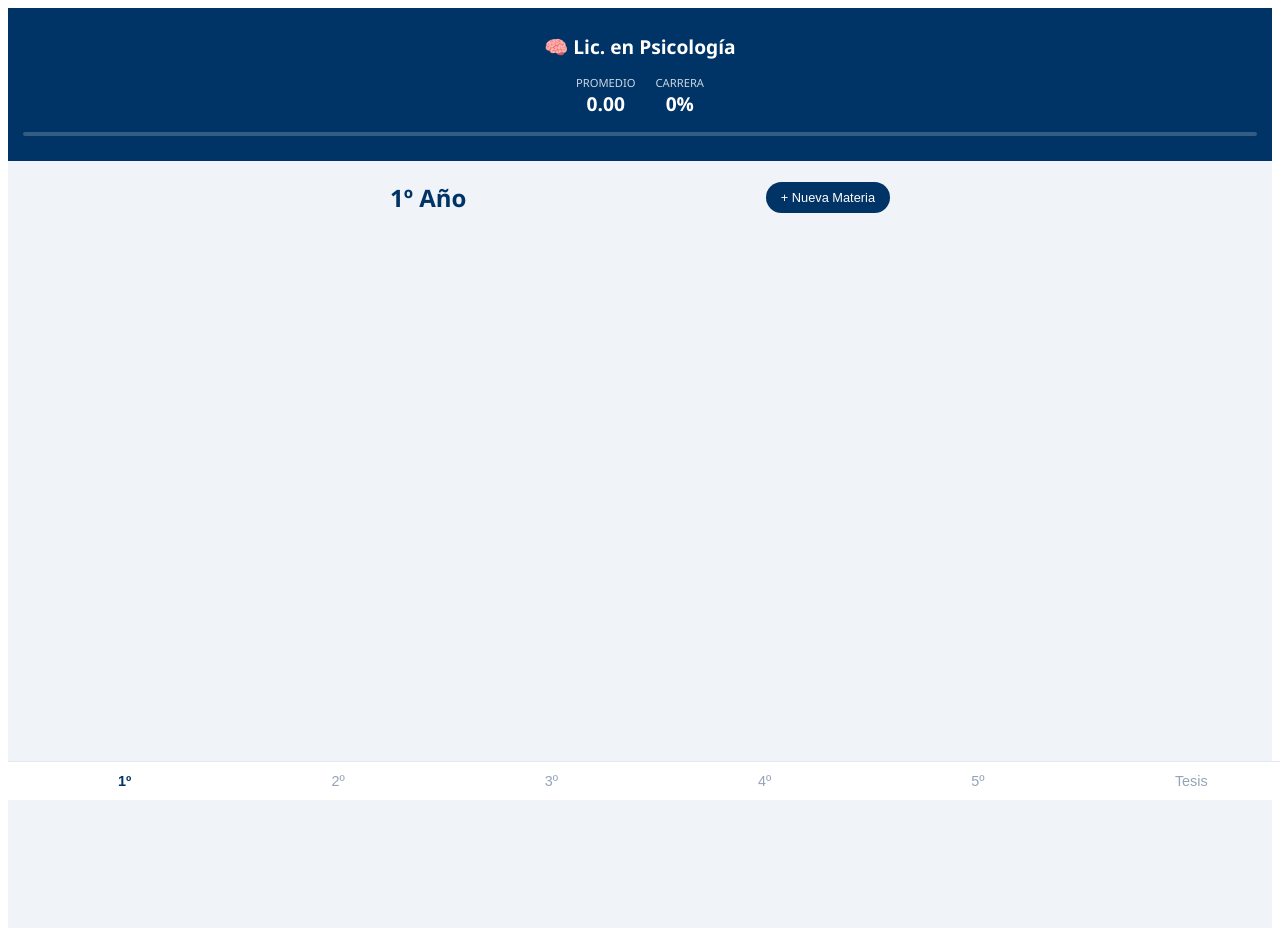
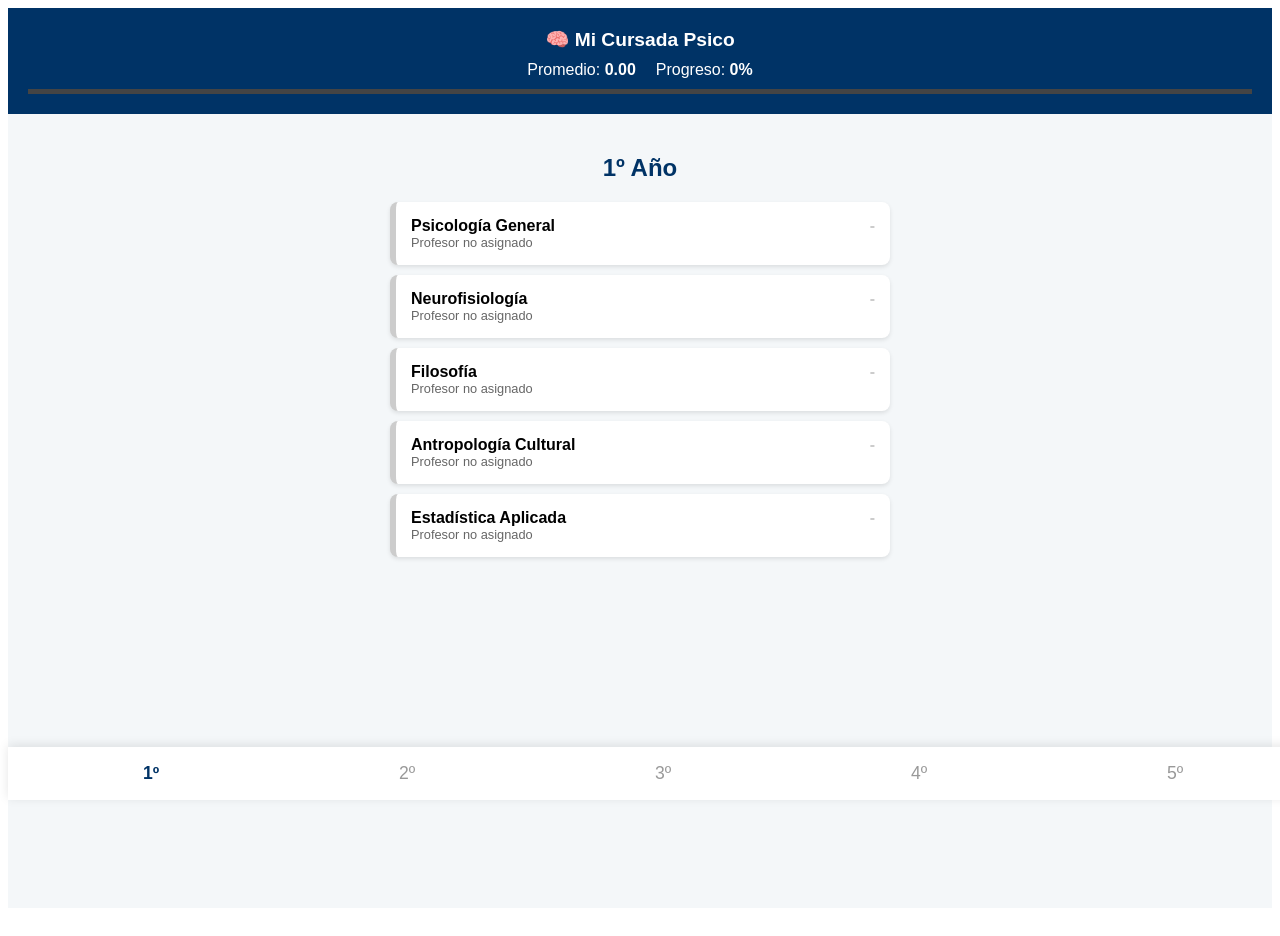
Before and after one commit to elchikyjose-cloud/mycursada, a Next.js app: page / in a window 1280 px wide. Built offline with nearby package versions, Linux system fonts and the light colour scheme.

Commit message:
Update index.js

```diff
--- a/pages/index.js
+++ b/pages/index.js
@@ -1,125 +1,102 @@
 import React, { useState, useEffect } from 'react';
 
+// LISTA COMPLETA DE MATERIAS (Basada en un plan estándar de Lic. en Psicología)
+const PLAN_ESTUDIOS_INICIAL = [
+  { id: 1, año: 1, nombre: "Psicología General", prof: "", p1: "", p2: "", final: "" },
+  { id: 2, año: 1, nombre: "Neurofisiología", prof: "", p1: "", p2: "", final: "" },
+  { id: 3, año: 1, nombre: "Filosofía", prof: "", p1: "", p2: "", final: "" },
+  { id: 4, año: 1, nombre: "Antropología Cultural", prof: "", p1: "", p2: "", final: "" },
+  { id: 5, año: 1, nombre: "Estadística Aplicada", prof: "", p1: "", p2: "", final: "" },
+  { id: 6, año: 2, nombre: "Psicología Evolutiva I", prof: "", p1: "", p2: "", final: "" },
+  { id: 7, año: 2, nombre: "Psicoanálisis: Freud", prof: "", p1: "", p2: "", final: "" },
+  { id: 8, año: 2, nombre: "Psicología Social", prof: "", p1: "", p2: "", final: "" },
+  { id: 9, año: 2, nombre: "Metodología de la Investigación", prof: "", p1: "", p2: "", final: "" },
+  { id: 10, año: 3, nombre: "Psicopatología I", prof: "", p1: "", p2: "", final: "" },
+  { id: 11, año: 3, nombre: "Técnicas de Exploración Psicológica", prof: "", p1: "", p2: "", final: "" },
+  { id: 12, año: 3, nombre: "Psicología Ética y Deontología", prof: "", p1: "", p2: "", final: "" },
+  { id: 13, año: 4, nombre: "Psicología Clínica", prof: "", p1: "", p2: "", final: "" },
+  { id: 14, año: 4, nombre: "Psicología Educacional", prof: "", p1: "", p2: "", final: "" },
+  { id: 15, año: 4, nombre: "Psicología Laboral", prof: "", p1: "", p2: "", final: "" },
+  { id: 16, año: 5, nombre: "Psicología Jurídica", prof: "", p1: "", p2: "", final: "" },
+  { id: 17, año: 5, nombre: "Clínica de Niños y Adolescentes", prof: "", p1: "", p2: "", final: "" },
+  { id: 18, año: 5, nombre: "Trabajo Integrador Final (Tesis)", prof: "", p1: "", p2: "", final: "" }
+];
+
 export default function App() {
+  const [materias, setMaterias] = useState(PLAN_ESTUDIOS_INICIAL);
   const [añoActivo, setAñoActivo] = useState(1);
-  const [materias, setMaterias] = useState([]);
   const [expandida, setExpandida] = useState(null);
 
   useEffect(() => {
-    const datos = localStorage.getItem('psico_plan_v1');
-    if (datos) setMaterias(JSON.parse(datos));
+    const guardado = localStorage.getItem('psico_data_v2');
+    if (guardado) setMaterias(JSON.parse(guardado));
   }, []);
 
   useEffect(() => {
-    localStorage.setItem('psico_plan_v1', JSON.stringify(materias));
+    localStorage.setItem('psico_data_v2', JSON.stringify(materias));
   }, [materias]);
 
-  const agregarMateria = () => {
-    const nombre = prompt("Nombre de la materia (ej: Psicología Evolutiva):");
-    if (!nombre) return;
-    const prof = prompt("Nombre del profesor/titular:");
-
-    const nueva = {
-      id: Date.now(),
-      nombre,
-      profesor: prof || "A designar",
-      año: añoActivo,
-      p1: "", p2: "", final: "",
-    };
-    setMaterias([...materias, nueva]);
-  };
-
   const actualizarMateria = (id, campo, valor) => {
-    setMaterias(materias.map(m => m.id === id ? { ...m, [campo]: valor } : m));
-  };
-
-  const eliminarMateria = (id) => {
-    if(confirm("¿Eliminar materia del plan?")) {
-      setMaterias(materias.filter(m => m.id !== id));
-    }
-  };
-
-  const obtenerColores = (final) => {
-    if (!final || final === "") return { bg: '#fff', border: '#ddd', text: '#1a73e8' };
-    const n = parseFloat(final);
-    if (n >= 7) return { bg: '#e6ffed', border: '#52c41a', text: '#52c41a' }; // Promocionada
-    if (n >= 4) return { bg: '#fffbe6', border: '#fadb14', text: '#faad14' }; // Regular
-    return { bg: '#fff1f0', border: '#f5222d', text: '#f5222d' }; // Final pendiente/Recuperatorio
+    setMaterias(prev => prev.map(m => m.id === id ? { ...m, [campo]: valor } : m));
   };
 
   const calcularPromedio = () => {
-    const materiasFinalizadas = materias.filter(m => m.final !== "");
-    if (materiasFinalizadas.length === 0) return "0.00";
-    const suma = materiasFinalizadas.reduce((acc, m) => acc + parseFloat(m.final), 0);
-    return (suma / materiasFinalizadas.length).toFixed(2);
+    const aprobadas = materias.filter(m => m.final !== "" && parseFloat(m.final) >= 4);
+    if (aprobadas.length === 0) return "0.00";
+    const suma = aprobadas.reduce((acc, m) => acc + parseFloat(m.final), 0);
+    return (suma / aprobadas.length).toFixed(2);
   };
 
   const porcentajeCarrera = () => {
-    const totalEstimado = 40; // Promedio de materias en Psicología
+    const total = materias.length;
     const aprobadas = materias.filter(m => parseFloat(m.final) >= 4).length;
-    return Math.min(Math.round((aprobadas / totalEstimado) * 100), 100);
+    return Math.round((aprobadas / total) * 100);
+  };
+
+  const getColor = (final) => {
+    if (!final) return { bg: '#fff', border: '#ccc' };
+    const n = parseFloat(final);
+    if (n >= 7) return { bg: '#e6ffed', border: '#28a745' };
+    if (n >= 4) return { bg: '#fffbe6', border: '#ffc107' };
+    return { bg: '#fff1f0', border: '#dc3545' };
   };
 
   return (
-    <div style={{ fontFamily: 'Segoe UI, sans-serif', backgroundColor: '#f0f4f8', minHeight: '100vh', paddingBottom: '120px' }}>
-
-      {/* Dashboard de Progreso */}
-      <header style={{ backgroundColor: '#003366', color: 'white', padding: '25px 15px', textAlign: 'center', position: 'sticky', top: 0, zIndex: 10 }}>
-        <h1 style={{ margin: 0, fontSize: '1.2rem' }}>🧠 Lic. en Psicología</h1>
-        <div style={{ display: 'flex', justifyContent: 'center', gap: '20px', marginTop: '15px' }}>
-          <div>
-            <div style={{ fontSize: '0.7rem', opacity: 0.8 }}>PROMEDIO</div>
-            <div style={{ fontSize: '1.2rem', fontWeight: 'bold' }}>{calcularPromedio()}</div>
-          </div>
-          <div>
-            <div style={{ fontSize: '0.7rem', opacity: 0.8 }}>CARRERA</div>
-            <div style={{ fontSize: '1.2rem', fontWeight: 'bold' }}>{porcentajeCarrera()}%</div>
-          </div>
+    <div style={{ fontFamily: 'sans-serif', backgroundColor: '#f4f7f9', minHeight: '100vh', paddingBottom: '100px' }}>
+      <header style={{ backgroundColor: '#003366', color: 'white', padding: '20px', textAlign: 'center', position: 'sticky', top: 0, zIndex: 10 }}>
+        <h1 style={{ margin: 0, fontSize: '1.2rem' }}>🧠 Mi Cursada Psico</h1>
+        <div style={{ display: 'flex', justifyContent: 'center', gap: '20px', marginTop: '10px' }}>
+          <span>Promedio: <strong>{calcularPromedio()}</strong></span>
+          <span>Progreso: <strong>{porcentajeCarrera()}%</strong></span>
         </div>
-        {/* Barra de progreso */}
-        <div style={{ width: '100%', height: '4px', backgroundColor: 'rgba(255,255,255,0.2)', marginTop: '15px', borderRadius: '2px' }}>
-          <div style={{ width: `${porcentajeCarrera()}%`, height: '100%', backgroundColor: '#4ade80', transition: 'width 1s ease-in-out' }}></div>
+        <div style={{ width: '100%', height: '5px', backgroundColor: '#444', marginTop: '10px' }}>
+          <div style={{ width: `${porcentajeCarrera()}%`, height: '100%', backgroundColor: '#28a745', transition: 'width 0.5s' }}></div>
         </div>
       </header>
 
       <main style={{ maxWidth: '500px', margin: 'auto', padding: '20px' }}>
-        <div style={{ display: 'flex', justifyContent: 'space-between', alignItems: 'center', marginBottom: '20px' }}>
-          <h2 style={{ color: '#003366', margin: 0 }}>{añoActivo}º Año</h2>
-          <button onClick={agregarMateria} style={btnAgregarStyle}>+ Nueva Materia</button>
-        </div>
+        <h2 style={{ textAlign: 'center', color: '#003366' }}>{añoActivo}º Año</h2>
 
         {materias.filter(m => m.año === añoActivo).map(m => {
-          const colores = obtenerColores(m.final);
+          const colores = getColor(m.final);
           return (
-            <div key={m.id} style={{ ...cardStyle, backgroundColor: colores.bg, borderLeft: `6px solid ${colores.border}` }}>
-              <div onClick={() => setExpandida(expandida === m.id ? null : m.id)} style={cardHeaderStyle}>
-                <div style={{ flex: 1 }}>
-                  <div style={{ fontWeight: 'bold', fontSize: '1rem', color: '#333' }}>{m.nombre}</div>
-                  <div style={{ fontSize: '0.75rem', color: '#666' }}>{m.profesor}</div>
+            <div key={m.id} style={{ backgroundColor: colores.bg, borderLeft: `6px solid ${colores.border}`, borderRadius: '8px', marginBottom: '10px', boxShadow: '0 2px 4px rgba(0,0,0,0.1)' }}>
+              <div onClick={() => setExpandida(expandida === m.id ? null : m.id)} style={{ padding: '15px', cursor: 'pointer', display: 'flex', justifyContent: 'space-between' }}>
+                <div>
+                  <div style={{ fontWeight: 'bold' }}>{m.nombre}</div>
+                  <div style={{ fontSize: '0.8rem', color: '#666' }}>{m.prof || "Profesor no asignado"}</div>
                 </div>
-                <div style={{ display: 'flex', alignItems: 'center', gap: '12px' }}>
-                  {m.final && <span style={{ fontWeight: 'bold', color: colores.text }}>{m.final}</span>}
-                  <span style={{ fontSize: '0.6rem', color: '#ccc' }}>{expandida === m.id ? '▲' : '▼'}</span>
-                </div>
+                <div style={{ fontWeight: 'bold', color: colores.border }}>{m.final || "-"}</div>
               </div>
 
               {expandida === m.id && (
-                <div style={{ padding: '15px', borderTop: '1px solid rgba(0,0,0,0.05)' }}>
-                  <div style={{ display: 'grid', gridTemplateColumns: 'repeat(3, 1fr)', gap: '10px' }}>
-                    <div style={inputGroup}>
-                      <label>1º Parcial</label>
-                      <input type="number" value={m.p1} onChange={(e) => actualizarMateria(m.id, 'p1', e.target.value)} style={inputStyle} />
-                    </div>
-                    <div style={inputGroup}>
-                      <label>2º Parcial</label>
-                      <input type="number" value={m.p2} onChange={(e) => actualizarMateria(m.id, 'p2', e.target.value)} style={inputStyle} />
-                    </div>
-                    <div style={inputGroup}>
-                      <label style={{ fontWeight: 'bold' }}>FINAL</label>
-                      <input type="number" value={m.final} onChange={(e) => actualizarMateria(m.id, 'final', e.target.value)} style={{ ...inputStyle, fontWeight: 'bold', borderColor: colores.border }} />
-                    </div>
+                <div style={{ padding: '15px', borderTop: '1px solid #eee' }}>
+                  <input placeholder="Nombre del Profesor" value={m.prof} onChange={(e) => actualizarMateria(m.id, 'prof', e.target.value)} style={inputStyle} />
+                  <div style={{ display: 'grid', gridTemplateColumns: '1fr 1fr 1fr', gap: '10px', marginTop: '10px' }}>
+                    <div><label style={labelStyle}>P1</label><input type="number" value={m.p1} onChange={(e) => actualizarMateria(m.id, 'p1', e.target.value)} style={inputStyle} /></div>
+                    <div><label style={labelStyle}>P2</label><input type="number" value={m.p2} onChange={(e) => actualizarMateria(m.id, 'p2', e.target.value)} style={inputStyle} /></div>
+                    <div><label style={labelStyle}>Final</label><input type="number" value={m.final} onChange={(e) => actualizarMateria(m.id, 'final', e.target.value)} style={{ ...inputStyle, fontWeight: 'bold' }} /></div>
                   </div>
-                  <button onClick={() => eliminarMateria(m.id)} style={btnEliminarStyle}>Eliminar</button>
                 </div>
               )}
             </div>
@@ -127,26 +104,14 @@ export default function App() {
         })}
       </main>
 
-      <nav style={navStyle}>
-        {[1, 2, 3, 4, 5, 6].map(n => (
-          <button key={n} onClick={() => {setAñoActivo(n); setExpandida(null);}} style={{
-            ...navBtnStyle,
-            color: añoActivo === n ? '#003366' : '#94a3b8',
-            fontWeight: añoActivo === n ? 'bold' : 'normal'
-          }}>
-            {n === 6 ? 'Tesis' : `${n}º`}
-          </button>
+      <nav style={{ position: 'fixed', bottom: 0, width: '100%', backgroundColor: 'white', display: 'flex', justifyContent: 'space-around', padding: '15px', boxShadow: '0 -2px 10px rgba(0,0,0,0.1)' }}>
+        {[1, 2, 3, 4, 5].map(n => (
+          <button key={n} onClick={() => setAñoActivo(n)} style={{ border: 'none', background: 'none', fontWeight: añoActivo === n ? 'bold' : 'normal', color: añoActivo === n ? '#003366' : '#999', fontSize: '1.1rem' }}>{n}º</button>
         ))}
       </nav>
     </div>
   );
 }
 
-const cardStyle = { borderRadius: '10px', marginBottom: '10px', boxShadow: '0 2px 4px rgba(0,0,0,0.05)', overflow: 'hidden' };
-const cardHeaderStyle = { padding: '15px', display: 'flex', justifyContent: 'space-between', alignItems: 'center', cursor: 'pointer' };
-const inputGroup = { display: 'flex', flexDirection: 'column', fontSize: '0.65rem', color: '#64748b', textAlign: 'center' };
-const inputStyle = { padding: '8px', borderRadius: '6px', border: '1px solid #e2e8f0', marginTop: '4px', textAlign: 'center', fontSize: '1rem', width: '100%' };
-const btnAgregarStyle = { backgroundColor: '#003366', color: 'white', border: 'none', padding: '8px 15px', borderRadius: '20px', fontSize: '0.8rem', cursor: 'pointer' };
-const btnEliminarStyle = { width: '100%', marginTop: '12px', backgroundColor: 'transparent', color: '#cbd5e1', border: 'none', fontSize: '0.7rem', cursor: 'pointer' };
-const navStyle = { position: 'fixed', bottom: 0, width: '100%', backgroundColor: 'white', display: 'flex', justifyContent: 'center', padding: '10px', borderTop: '1px solid #e2e8f0' };
-const navBtnStyle = { border: 'none', backgroundColor: 'transparent', flex: 1, fontSize: '0.9rem', cursor: 'pointer' };
+const inputStyle = { width: '100%', padding: '8px', borderRadius: '5px', border: '1px solid #ddd', marginBottom: '5px' };
+const labelStyle = { fontSize: '0.7rem', color: '#888', display: 'block' };
```
